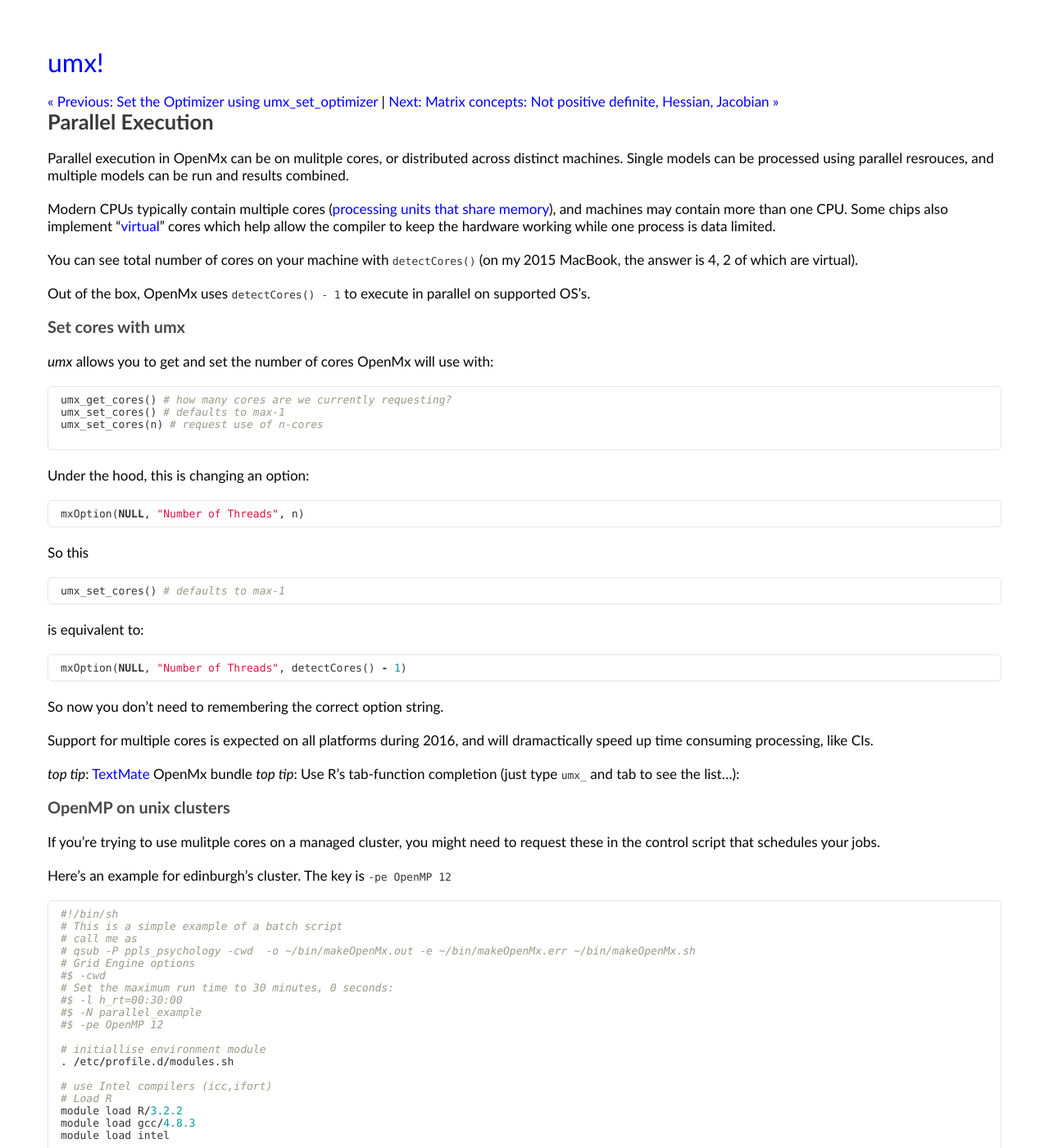
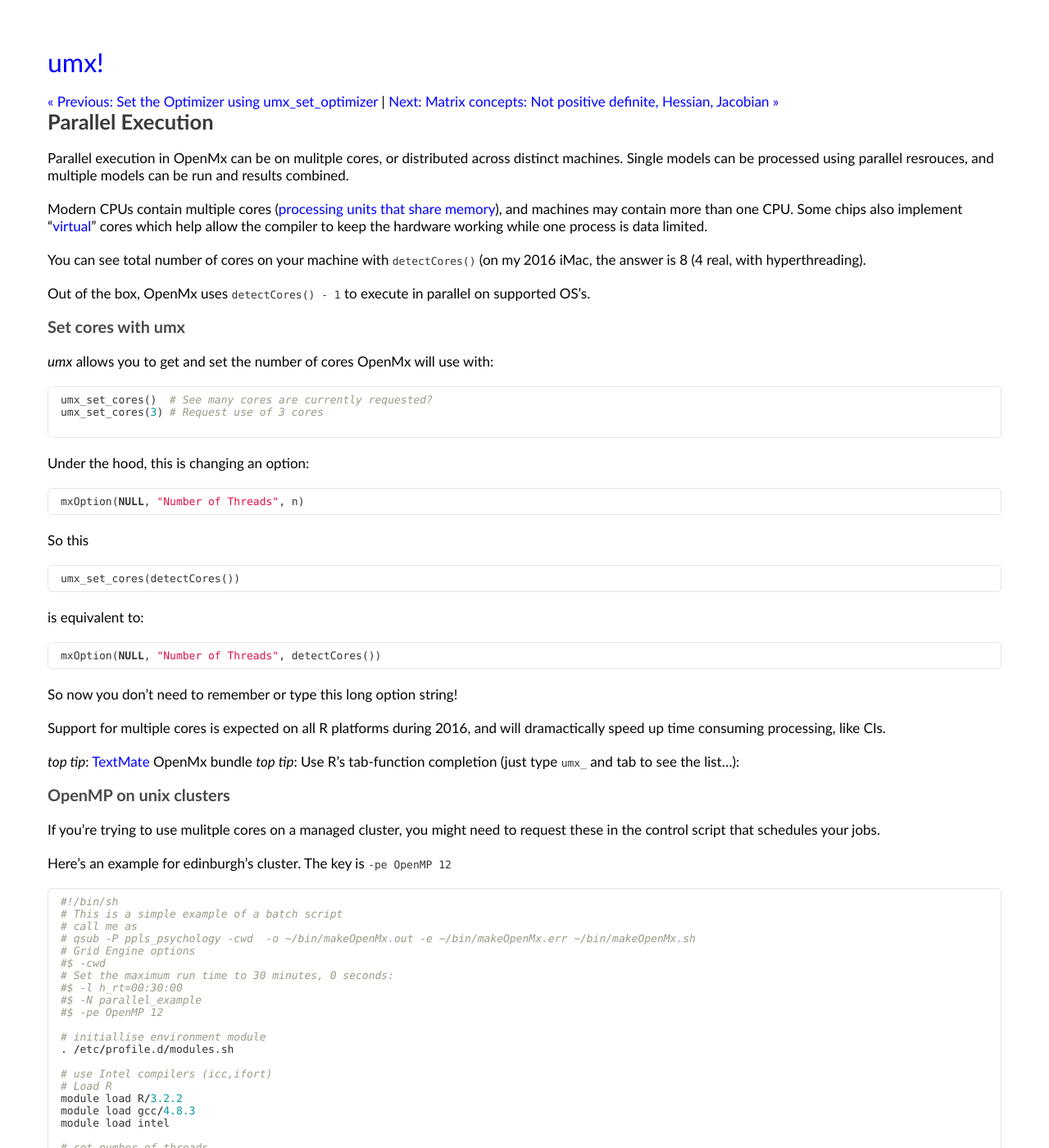
Before and after one commit to tbates/tbates.github.io, a Jekyll site: the page built from _posts/1945-02-10-technical-Parallel.markdown, in a window 1280 px wide and 1400 px high. Shown: the whole window at 82% size. Built offline with Jekyll 4.4.1, drawn with Linux system fonts in a browser that asks for light colours.

Commit message:
more correcting

````diff
--- a/_posts/1945-02-10-technical-Parallel.markdown
+++ b/_posts/1945-02-10-technical-Parallel.markdown
@@ -8,10 +8,10 @@ categories: technical
 
 Parallel execution in OpenMx can be on mulitple cores, or distributed across distinct machines. Single models can be processed using parallel resrouces, and multiple models can be run and results combined.
 
-Modern CPUs typically contain multiple cores ([processing units that share memory](https://en.wikipedia.org/wiki/Multi-core_processor)), and machines may contain more than one CPU.
+Modern CPUs contain multiple cores ([processing units that share memory](https://en.wikipedia.org/wiki/Multi-core_processor)), and machines may contain more than one CPU.
 Some chips also implement "[virtual](https://en.wikipedia.org/wiki/Hyper-threading)" cores which help allow the compiler to keep the hardware working while one process is data limited.
 
-You can see total number of cores on your machine with `detectCores()` (on my 2015 MacBook, the answer is 4, 2 of which are virtual).
+You can see total number of cores on your machine with `detectCores()` (on my 2016 iMac, the answer is 8 (4 real, with hyperthreading).
 
 Out of the box, OpenMx uses `detectCores() - 1` to execute in parallel on supported OS's.
 
@@ -20,9 +20,8 @@ Out of the box, OpenMx uses `detectCores() - 1` to execute in parallel on suppor
 *umx* allows you to get and set the number of cores OpenMx will use with:
 
 ```r
-umx_get_cores() # how many cores are we currently requesting?
-umx_set_cores() # defaults to max-1
-umx_set_cores(n) # request use of n-cores
+umx_set_cores()  # See many cores are currently requested?
+umx_set_cores(3) # Request use of 3 cores
 
 ```
 
@@ -35,18 +34,18 @@ mxOption(NULL, "Number of Threads", n)
 So this
 
 ```r
-umx_set_cores() # defaults to max-1
+umx_set_cores(detectCores())
 ```
 
 is equivalent to:
 
 ```r
-mxOption(NULL, "Number of Threads", detectCores() - 1)
+mxOption(NULL, "Number of Threads", detectCores())
 ```
 
-So now you don't need to remembering the correct option string.
+So now you don't need to remember or type this long option string!
 
-Support for multiple cores is expected on all platforms during 2016, and will dramactically speed up time consuming processing, like CIs.
+Support for multiple cores is expected on all R platforms during 2016, and will dramactically speed up time consuming processing, like CIs.
 
 *top tip*: [TextMate](http://macromates.com) OpenMx bundle
 *top tip*: Use R's tab-function completion (just type `umx_` and tab to see the list…):
--- a/_posts/2015-06-05-container-Under-the-hood-computing-articles.markdown
+++ b/_posts/2015-06-05-container-Under-the-hood-computing-articles.markdown
@@ -1,6 +1,6 @@
 ---
 layout: post
-title: "Collected efficiency & matrix-algebra articles"
+title: "Collected technical articles (parallel, speed, matrix-algebra)"
 date: 2015-06-05 00:00
 comments: true
 categories: container
````
